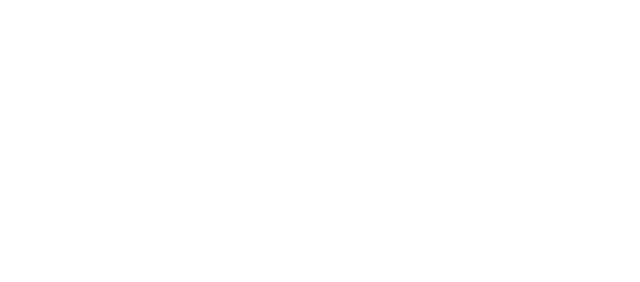
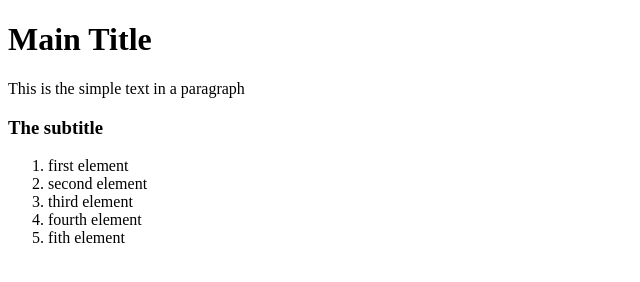
Before and after one commit to tycoonkabuzi/Task50359, a plain HTML site: page index.html in a window 1280 px wide. Shown: the whole page, without its empty margins (0-640 px from the left). Drawn offline with Linux system fonts and the light colour scheme.

Commit message:
A main title, a sample text in a paragraph, a subtitle, a sample text in a paragraph, a numbered list with 5 items each containing the text item

```diff
--- a/index.html
+++ b/index.html
@@ -3,7 +3,19 @@
   <head>
     <meta charset="UTF-8" />
     <meta name="viewport" content="width=device-width, initial-scale=1.0" />
+    <link rel="stylesheet" href="/css/style.css" />
     <title>Task #50359</title>
   </head>
-  <body></body>
+  <body>
+    <h1>Main Title</h1>
+    <p>This is the simple text in a paragraph</p>
+    <h3>The subtitle</h3>
+    <ol>
+      <li>first element</li>
+      <li>second element</li>
+      <li>third element</li>
+      <li>fourth element</li>
+      <li>fith element</li>
+    </ol>
+  </body>
 </html>
```
Also changed, not shown: css/style.css (added).
